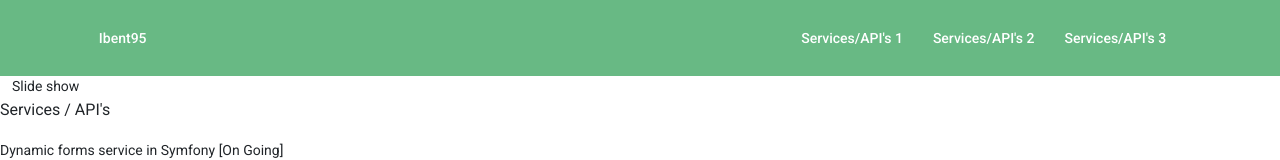
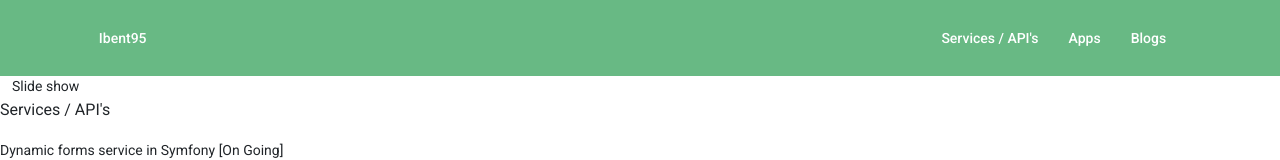
Before and after one commit to ibent95/my-portal-angular, an Angular app: page / in a window 1280 px wide. Shown: the top 160 px of the page. Built offline with nearby package versions, Linux system fonts and the light colour scheme; what luxon-angular would draw is missing.

Commit message:
Update header and readme file

```diff
--- a/src/app/shared/header/header.component.html
+++ b/src/app/shared/header/header.component.html
@@ -5,29 +5,53 @@
 		<a class="navbar-logo" href="https://ibent95.my.id">Ibent95</a>
 
 		<ul class="navbar-menu">
+
+			<!-- Services / API's -->
 			<li class="navbar-menu-item navbar-list">
-				<a href="#" target="_blank" rel="noopener noreferrer">
-					Services/API's 1
+				<a href="#" rel="noopener noreferrer">
+					Services / API's
 				</a>
 
-				<ul class="navbar-list-item navbar-list">
+				<ul class="navbar-list-container">
 					<li class="navbar-list-item">
-						<a href="#" target="_blank" rel="noopener noreferrer">
-							Dynamic Form Symfony
+						<a href="https://service.ibent95.my.id/svc-dynamic-form-symfony/public/api/v1" target="_blank" rel="noopener noreferrer">
+							Dynamic Form API Symfony
 						</a>
 					</li>
-					<li class="navbar-list-item">Dynamic Form Lumen (Comming soon)</li>
+
+					<li class="navbar-list-item">
+						Dynamic Form API Lumen (Comming soon)
+					</li>
 				</ul>
 			</li>
+
+			<!-- Apps -->
 			<li class="navbar-menu-item">
-				<a href="#" target="_blank" rel="noopener noreferrer">
-					Services/API's 2
+				<a href="#" rel="noopener noreferrer">
+					Apps
 				</a>
 			</li>
-			<li class="navbar-menu-item">
-				<a href="#" target="_blank" rel="noopener noreferrer">
-					Services/API's 3
+
+			<!-- Blogs -->
+			<li class="navbar-menu-item navbar-list">
+				<a href="#" rel="noopener noreferrer">
+					Blogs
 				</a>
+
+				<ul class="navbar-list-container">
+					<li class="navbar-list-item">
+						<a href="https://ibent95.blogspot.com" target="_blank" rel="noopener noreferrer">
+							Blogger
+						</a>
+					</li>
+
+					<li class="navbar-list-item">
+						<a href="https://medium.com/@ibent95" target="_blank" rel="noopener noreferrer">
+							Medium
+						</a>
+					</li>
+
+				</ul>
 			</li>
 		</ul>
 
--- a/src/app/shared/header/header.component.scss
+++ b/src/app/shared/header/header.component.scss
@@ -40,16 +40,14 @@ header {
 .navbar-menu li.navbar-menu-item {
 	display: inline-block;
 	margin: 0 15px;
-}
 
-.navbar-menu li.navbar-menu-item a {
+	a {
 		text-decoration: none;
 		color: #fff;
 		padding: 5px 0;
 		position: relative;
-}
 
-.navbar-menu li.navbar-menu-item a::after {
+		&::after {
 			content: '';
 			background: #FED049;
 			width: 0;
@@ -60,12 +58,19 @@ header {
 			transition: width 0.5s;
 		}
 
-.navbar-menu li.navbar-menu-item a:hover::after {
+		&:hover::after {
 			width: 100%;
 		}
+	}
 
-.navbar-menu li.navbar-menu-item.navbar-list ul.navbar-list-item.navbar-list {
-	//display: none;
+}
+
+.navbar-menu li.navbar-menu-item.navbar-list a {
+	cursor: context-menu;
+	pointer-events: none;
+}
+
+.navbar-menu li.navbar-menu-item.navbar-list ul.navbar-list-container {
 
 	visibility: hidden;
 	opacity: 0;
@@ -111,6 +116,11 @@ header {
 			}
 		}
 
+		a {
+			cursor: pointer;
+			pointer-events: initial;
+		}
+
 		// every dropdown after the
 		// first must open to the right
 		ul.navbar-list {
@@ -122,7 +132,7 @@ header {
 	}
 }
 
-.navbar-menu li.navbar-menu-item.navbar-list:hover > ul.navbar-list-item {
+.navbar-menu li.navbar-menu-item.navbar-list:hover > ul.navbar-list-container {
 	//display: initial;
 
 	// on hover an li (not an <a>)
```
Also changed, not shown: 1 other file (tests, documents, lock files or other folders). Lines whose indentation alone changed are shown as unchanged.
